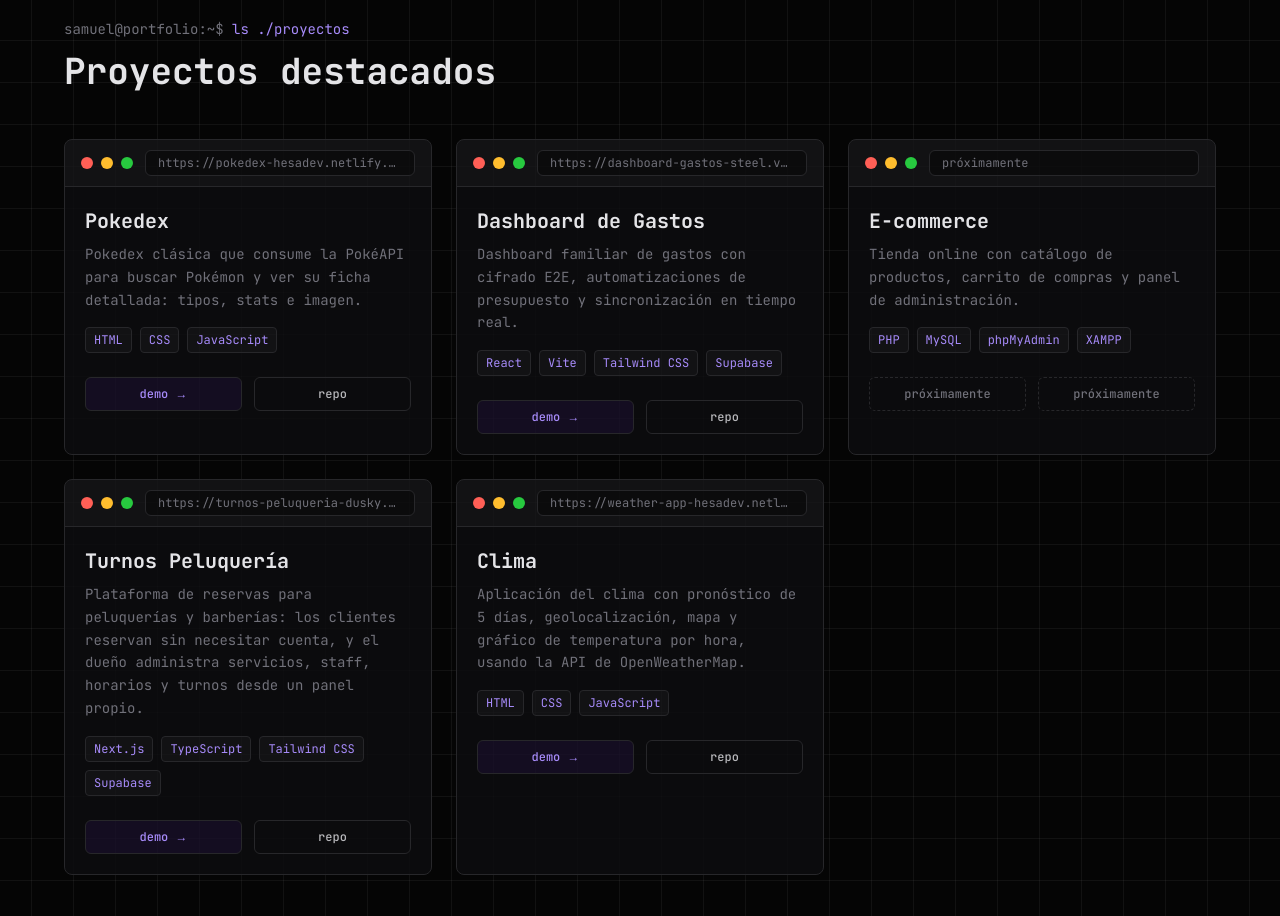
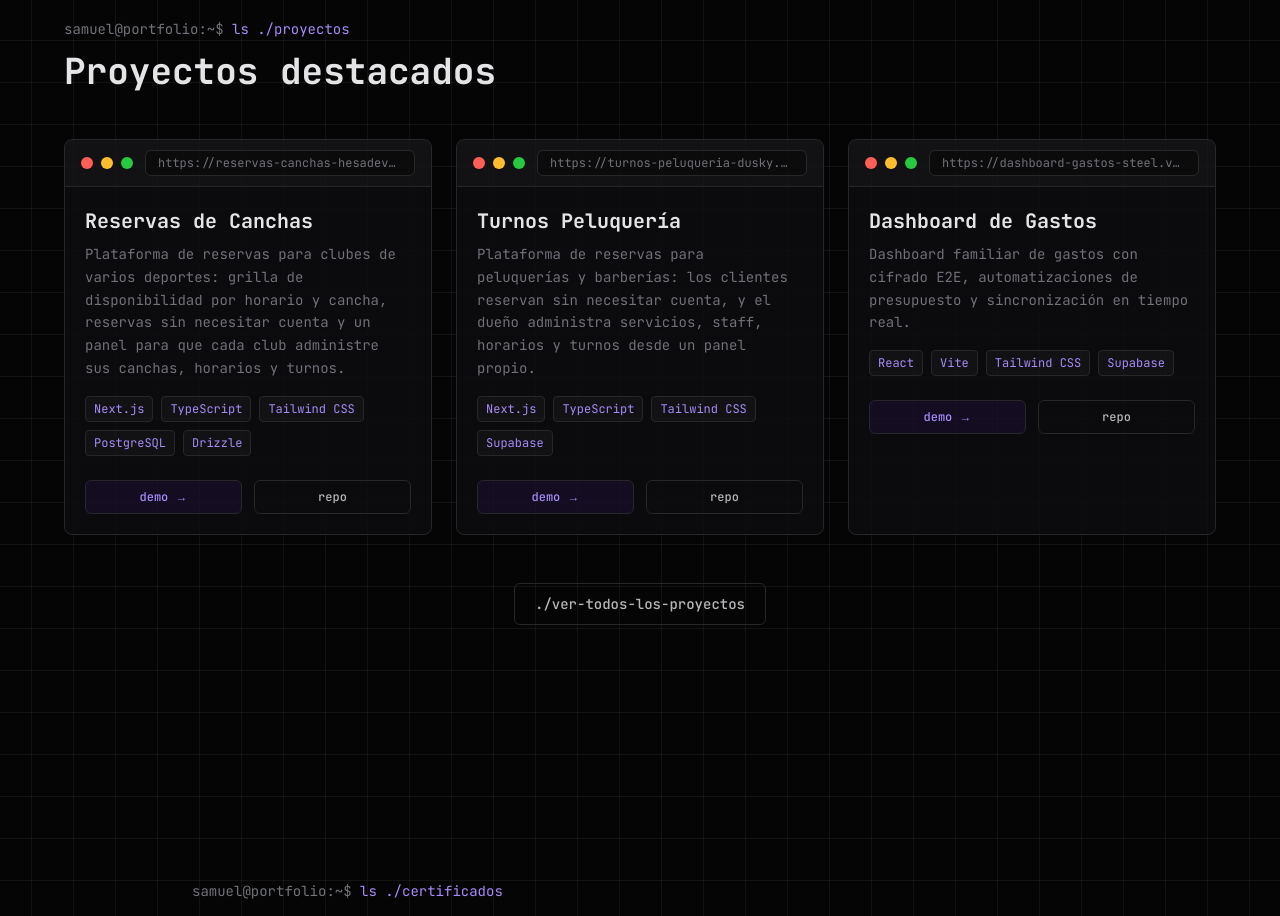
Before and after one commit to Samu-Andres/samuel-herrera-portfolio, a Next.js app: page / in a window 1280 px wide. Shown: the part 1640-2556 px from the top of the page. Built offline with nearby package versions, Linux system fonts and the light colour scheme.

Commit message:
Agregar Reservas de Canchas y mostrar solo 3 proyectos destacados en el inicio

```diff
--- a/src/components/Projects.tsx
+++ b/src/components/Projects.tsx
@@ -6,7 +6,7 @@ import { projects } from "@/data/projects";
 import { ProjectCard } from "./ProjectCard";
 
 export function Projects() {
-  const featured = projects.filter((project) => project.featured);
+  const featured = projects.filter((project) => project.featured).slice(0, 3);
 
   return (
     <section id="proyectos" className="relative px-6 py-24 sm:py-32">
--- a/src/data/projects.ts
+++ b/src/data/projects.ts
@@ -9,16 +9,29 @@ export type Project = {
   featured: boolean;
 };
 
+// El orden de este array es el orden en que se muestran las cards.
+// En el inicio solo aparecen los que tienen featured: true (máximo 3).
 export const projects: Project[] = [
   {
-    slug: "pokedex",
-    name: "Pokedex",
-    url: "pokedex-hesadev.netlify.app",
+    slug: "reservas-canchas",
+    name: "Reservas de Canchas",
+    url: "reservas-canchas-hesadev.netlify.app",
     description:
-      "Pokedex clásica que consume la PokéAPI para buscar Pokémon y ver su ficha detallada: tipos, stats e imagen.",
-    stack: ["HTML", "CSS", "JavaScript"],
-    demoHref: "https://pokedex-hesadev.netlify.app/",
-    repoHref: "https://github.com/Samu-Andres/Pokedex",
+      "Plataforma de reservas para clubes de varios deportes: grilla de disponibilidad por horario y cancha, reservas sin necesitar cuenta y un panel para que cada club administre sus canchas, horarios y turnos.",
+    stack: ["Next.js", "TypeScript", "Tailwind CSS", "PostgreSQL", "Drizzle"],
+    demoHref: "https://reservas-canchas-hesadev.netlify.app/",
+    repoHref: "https://github.com/Samu-Andres/reservas-canchas",
+    featured: true,
+  },
+  {
+    slug: "turnos-peluqueria",
+    name: "Turnos Peluquería",
+    url: "turnos-peluqueria-dusky.vercel.app",
+    description:
+      "Plataforma de reservas para peluquerías y barberías: los clientes reservan sin necesitar cuenta, y el dueño administra servicios, staff, horarios y turnos desde un panel propio.",
+    stack: ["Next.js", "TypeScript", "Tailwind CSS", "Supabase"],
+    demoHref: "https://turnos-peluqueria-dusky.vercel.app/",
+    repoHref: "https://github.com/Samu-Andres/turnos-peluqueria",
     featured: true,
   },
   {
@@ -33,6 +46,28 @@ export const projects: Project[] = [
     featured: true,
   },
   {
+    slug: "clima",
+    name: "Clima",
+    url: "weather-app-hesadev.netlify.app",
+    description:
+      "Aplicación del clima con pronóstico de 5 días, geolocalización, mapa y gráfico de temperatura por hora, usando la API de OpenWeatherMap.",
+    stack: ["HTML", "CSS", "JavaScript"],
+    demoHref: "https://weather-app-hesadev.netlify.app/",
+    repoHref: "https://github.com/Samu-Andres/Weather-Technical-Interview",
+    featured: false,
+  },
+  {
+    slug: "pokedex",
+    name: "Pokedex",
+    url: "pokedex-hesadev.netlify.app",
+    description:
+      "Pokedex clásica que consume la PokéAPI para buscar Pokémon y ver su ficha detallada: tipos, stats e imagen.",
+    stack: ["HTML", "CSS", "JavaScript"],
+    demoHref: "https://pokedex-hesadev.netlify.app/",
+    repoHref: "https://github.com/Samu-Andres/Pokedex",
+    featured: false,
+  },
+  {
     slug: "ecommerce",
     name: "E-commerce",
     url: "próximamente",
@@ -41,28 +76,6 @@ export const projects: Project[] = [
     stack: ["PHP", "MySQL", "phpMyAdmin", "XAMPP"],
     demoHref: null,
     repoHref: null,
-    featured: true,
-  },
-  {
-    slug: "turnos-peluqueria",
-    name: "Turnos Peluquería",
-    url: "turnos-peluqueria-dusky.vercel.app",
-    description:
-      "Plataforma de reservas para peluquerías y barberías: los clientes reservan sin necesitar cuenta, y el dueño administra servicios, staff, horarios y turnos desde un panel propio.",
-    stack: ["Next.js", "TypeScript", "Tailwind CSS", "Supabase"],
-    demoHref: "https://turnos-peluqueria-dusky.vercel.app/",
-    repoHref: "https://github.com/Samu-Andres/turnos-peluqueria",
-    featured: true,
-  },
-  {
-    slug: "clima",
-    name: "Clima",
-    url: "weather-app-hesadev.netlify.app",
-    description:
-      "Aplicación del clima con pronóstico de 5 días, geolocalización, mapa y gráfico de temperatura por hora, usando la API de OpenWeatherMap.",
-    stack: ["HTML", "CSS", "JavaScript"],
-    demoHref: "https://weather-app-hesadev.netlify.app/",
-    repoHref: "https://github.com/Samu-Andres/Weather-Technical-Interview",
-    featured: true,
+    featured: false,
   },
 ];
```
